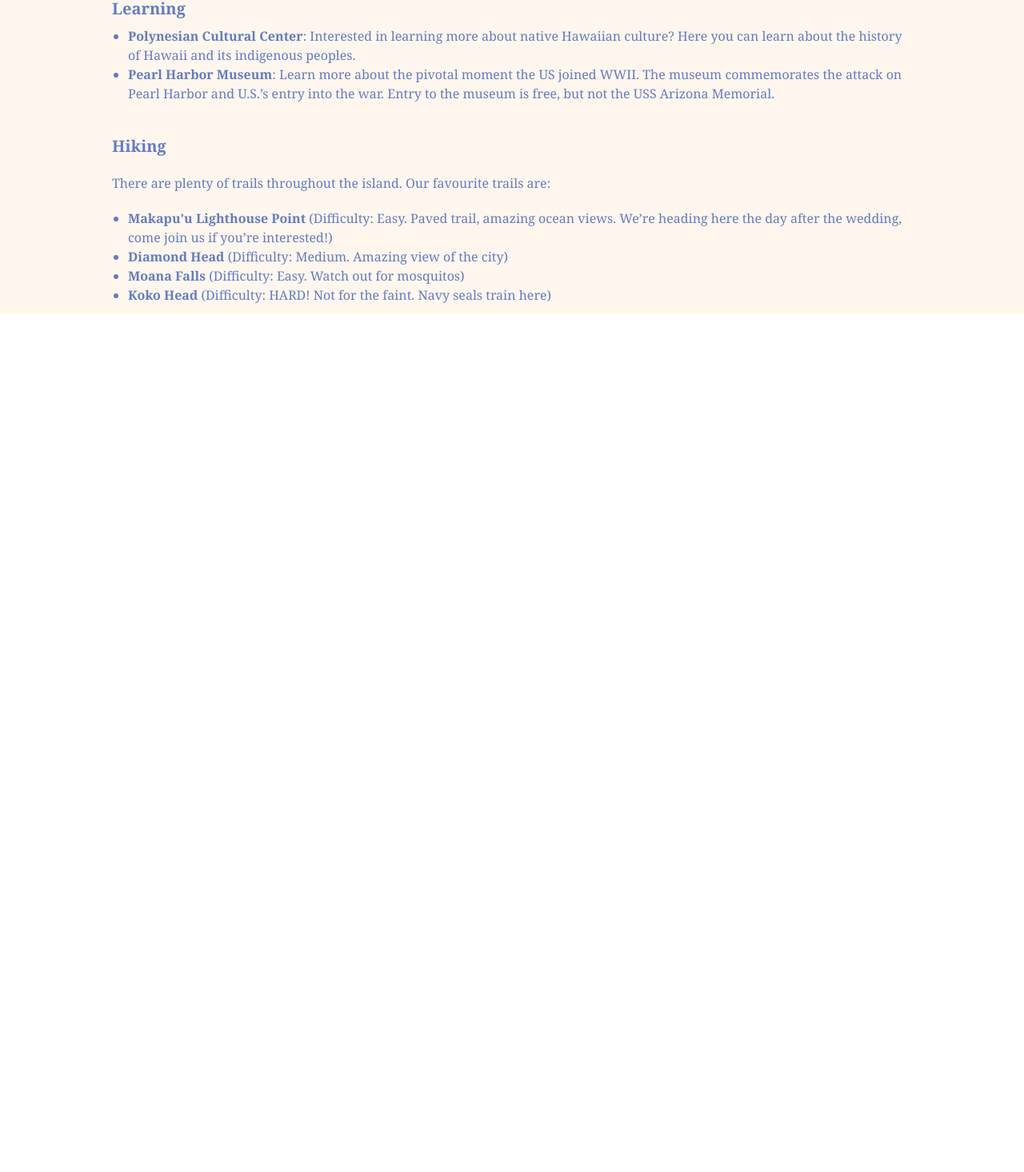
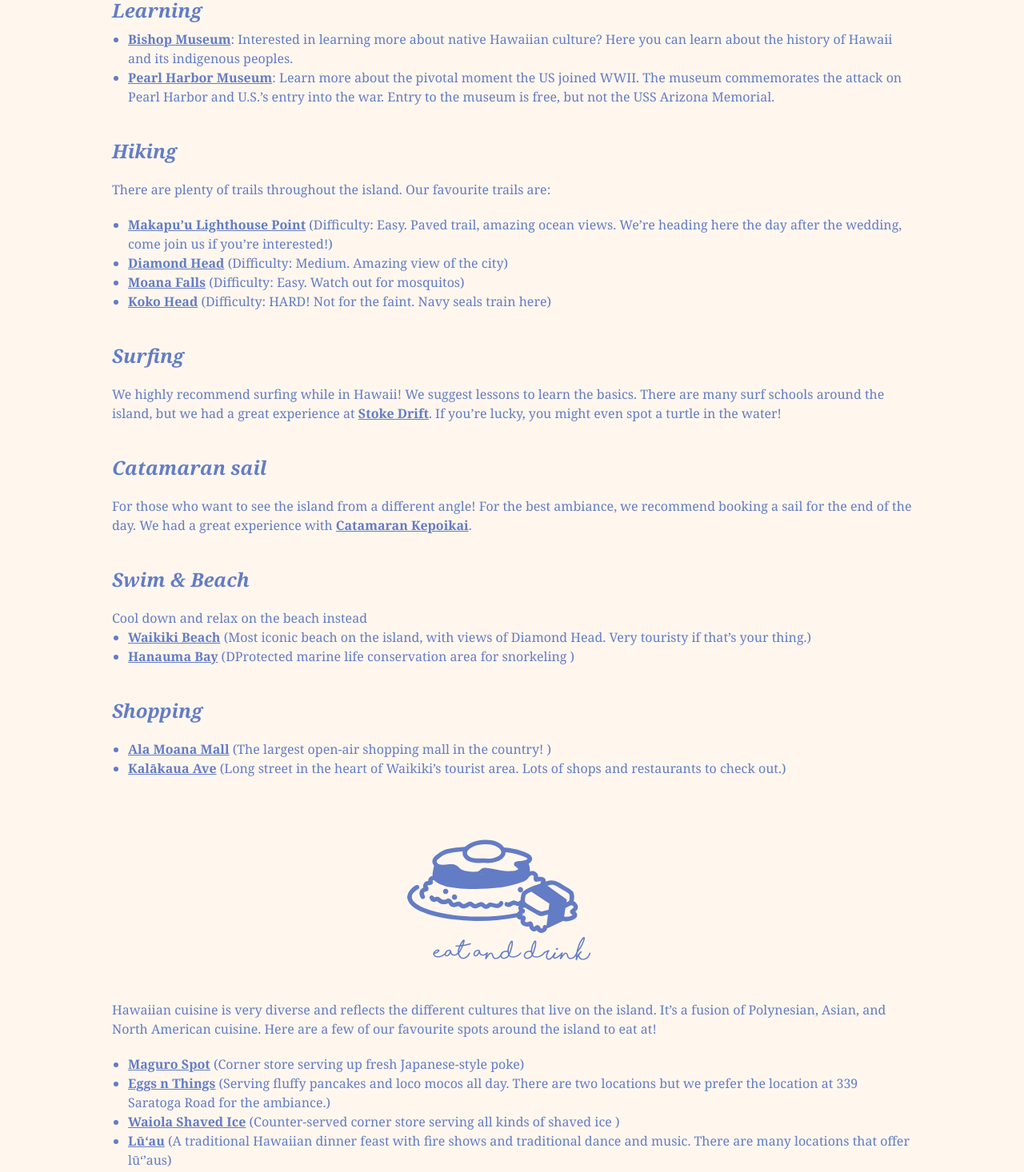
Before and after one commit to codingcapy/capyshroom, a React (Vite) app in the folder frontend/: page /stephandpaul in a window 1280 px wide. Shown: the part 4572-6038 px from the top of the page at 80% size. Before the commit the page ends 4965 px from the top, so only its background shows below. Built offline with nearby package versions, Linux system fonts and the light colour scheme.

Commit message:
feat: build website

```diff
--- a/frontend/src/pages/WebsitePage.tsx
+++ b/frontend/src/pages/WebsitePage.tsx
@@ -5,6 +5,7 @@ import timeline from "/website_timeline.svg";
 import travel from "/icon_travel.svg";
 import activities from "/icon_activities.svg";
 import toTopIcon from "/icon_to_top.svg";
+import eat from "/website_eat.svg";
 
 export default function WebsitePage() {
     return (
@@ -202,32 +203,36 @@ export default function WebsitePage() {
                     favourite things to see, experience, and eat around the
                     island
                 </p>
-                <div className="text-xl font-bold pt-10 pb-2">Learning</div>
+                <div className="text-2xl font-bold pt-10 pb-2 italic">
+                    Learning
+                </div>
                 <ul className="pl-5">
                     <li className="list-disc">
-                        <span className="font-bold">
-                            Polynesian Cultural Center
+                        <span className="font-bold underline">
+                            Bishop Museum
                         </span>
                         : Interested in learning more about native Hawaiian
                         culture? Here you can learn about the history of Hawaii
                         and its indigenous peoples.
                     </li>
                     <li className="list-disc">
-                        <span className="font-bold">Pearl Harbor Museum</span>:
-                        Learn more about the pivotal moment the US joined WWII.
-                        The museum commemorates the attack on Pearl Harbor and
-                        U.S.’s entry into the war. Entry to the museum is free,
-                        but not the USS Arizona Memorial.
+                        <span className="font-bold underline">
+                            Pearl Harbor Museum
+                        </span>
+                        : Learn more about the pivotal moment the US joined
+                        WWII. The museum commemorates the attack on Pearl Harbor
+                        and U.S.’s entry into the war. Entry to the museum is
+                        free, but not the USS Arizona Memorial.
                     </li>
                 </ul>
-                <div className="text-xl font-bold pt-10">Hiking</div>
+                <div className="text-2xl font-bold pt-10 italic">Hiking</div>
                 <p className="py-5">
                     There are plenty of trails throughout the island. Our
                     favourite trails are:
                 </p>
                 <ul className="pl-5">
                     <li className="list-disc">
-                        <span className="font-bold">
+                        <span className="font-bold underline">
                             Makapu’u Lighthouse Point
                         </span>{" "}
                         (Difficulty: Easy. Paved trail, amazing ocean views.
@@ -235,25 +240,128 @@ export default function WebsitePage() {
                         us if you’re interested!)
                     </li>
                     <li className="list-disc">
-                        <span className="font-bold">Diamond Head</span>{" "}
+                        <span className="font-bold underline">
+                            Diamond Head
+                        </span>{" "}
                         (Difficulty: Medium. Amazing view of the city)
                     </li>
                     <li className="list-disc">
-                        <span className="font-bold">Moana Falls</span>{" "}
+                        <span className="font-bold underline">Moana Falls</span>{" "}
                         (Difficulty: Easy. Watch out for mosquitos)
                     </li>
                     <li className="list-disc">
-                        <span className="font-bold">Koko Head</span>{" "}
+                        <span className="font-bold underline">Koko Head</span>{" "}
                         (Difficulty: HARD! Not for the faint. Navy seals train
                         here)
                     </li>
                 </ul>
+                <div className="text-2xl font-bold pt-10 italic">Surfing</div>
+                <div className="pt-5">
+                    We highly recommend surfing while in Hawaii! We suggest
+                    lessons to learn the basics. There are many surf schools
+                    around the island, but we had a great experience at{" "}
+                    <span className="font-bold underline">Stoke Drift</span>. If
+                    you’re lucky, you might even spot a turtle in the water!
+                </div>
+                <div className="text-2xl font-bold pt-10 italic">
+                    Catamaran sail
+                </div>
+                <div className="pt-5">
+                    For those who want to see the island from a different angle!
+                    For the best ambiance, we recommend booking a sail for the
+                    end of the day. We had a great experience with{" "}
+                    <span className="font-bold underline">
+                        Catamaran Kepoikai
+                    </span>
+                    .
+                </div>
+                <div className="text-2xl font-bold pt-10 italic">
+                    Swim & Beach
+                </div>
+                <div className="pt-5">
+                    Cool down and relax on the beach instead
+                </div>
+                <ul className="pl-5">
+                    <li className="list-disc">
+                        <span className="font-bold underline">
+                            Waikiki Beach
+                        </span>{" "}
+                        (Most iconic beach on the island, with views of Diamond
+                        Head. Very touristy if that’s your thing.)
+                    </li>
+                    <li className="list-disc">
+                        <span className="font-bold underline">Hanauma Bay</span>{" "}
+                        (DProtected marine life conservation area for snorkeling
+                        )
+                    </li>
+                </ul>
+                <div className="text-2xl font-bold pt-10 italic">Shopping</div>
+                <ul className="pl-5 pt-5">
+                    <li className="list-disc">
+                        <span className="font-bold underline">
+                            Ala Moana Mall
+                        </span>{" "}
+                        (The largest open-air shopping mall in the country! )
+                    </li>
+                    <li className="list-disc">
+                        <span className="font-bold underline">
+                            Kalākaua Ave
+                        </span>{" "}
+                        (Long street in the heart of Waikiki’s tourist area.
+                        Lots of shops and restaurants to check out.)
+                    </li>
+                </ul>
+                <img src={eat} alt="" className="mx-auto" />
             </div>
             <img
                 src={toTopIcon}
                 alt=""
                 className="fixed w-[25px] bottom-5 right-5 2xl:w-auto 2xl:bottom-10 2xl:right-10"
             />
+            <div className="header-font text-center text-2xl">
+                eat and drink
+            </div>
+            <div className="flex flex-col max-w-[1000px] mx-auto pt-10 pb-32">
+                <div>
+                    Hawaiian cuisine is very diverse and reflects the different
+                    cultures that live on the island. It’s a fusion of
+                    Polynesian, Asian, and North American cuisine. Here are a
+                    few of our favourite spots around the island to eat at!
+                </div>
+                <ul className="pl-5 pt-5">
+                    <li className="list-disc">
+                        <span className="font-bold underline">Maguro Spot</span>{" "}
+                        (Corner store serving up fresh Japanese-style poke)
+                    </li>
+                    <li className="list-disc">
+                        <span className="font-bold underline">
+                            Eggs n Things
+                        </span>{" "}
+                        (Serving fluffy pancakes and loco mocos all day. There
+                        are two locations but we prefer the location at 339
+                        Saratoga Road for the ambiance.)
+                    </li>
+                    <li className="list-disc">
+                        <span className="font-bold underline">
+                            Waiola Shaved Ice
+                        </span>{" "}
+                        (Counter-served corner store serving all kinds of shaved
+                        ice )
+                    </li>
+                    <li className="list-disc">
+                        <span className="font-bold underline">Lūʻau</span> (A
+                        traditional Hawaiian dinner feast with fire shows and
+                        traditional dance and music. There are many locations
+                        that offer lūʻ’aus)
+                    </li>
+                    <li className="list-disc">
+                        <span className="font-bold underline">
+                            Koko Head Cafe
+                        </span>{" "}
+                        (Cozy cafe location serving asian fusion brunch)
+                    </li>
+                </ul>
+            </div>
         </div>
     );
 }
```
Also changed, not shown: frontend/public/website_eat.svg (added), 6 other files (tests, documents, lock files or other folders).
